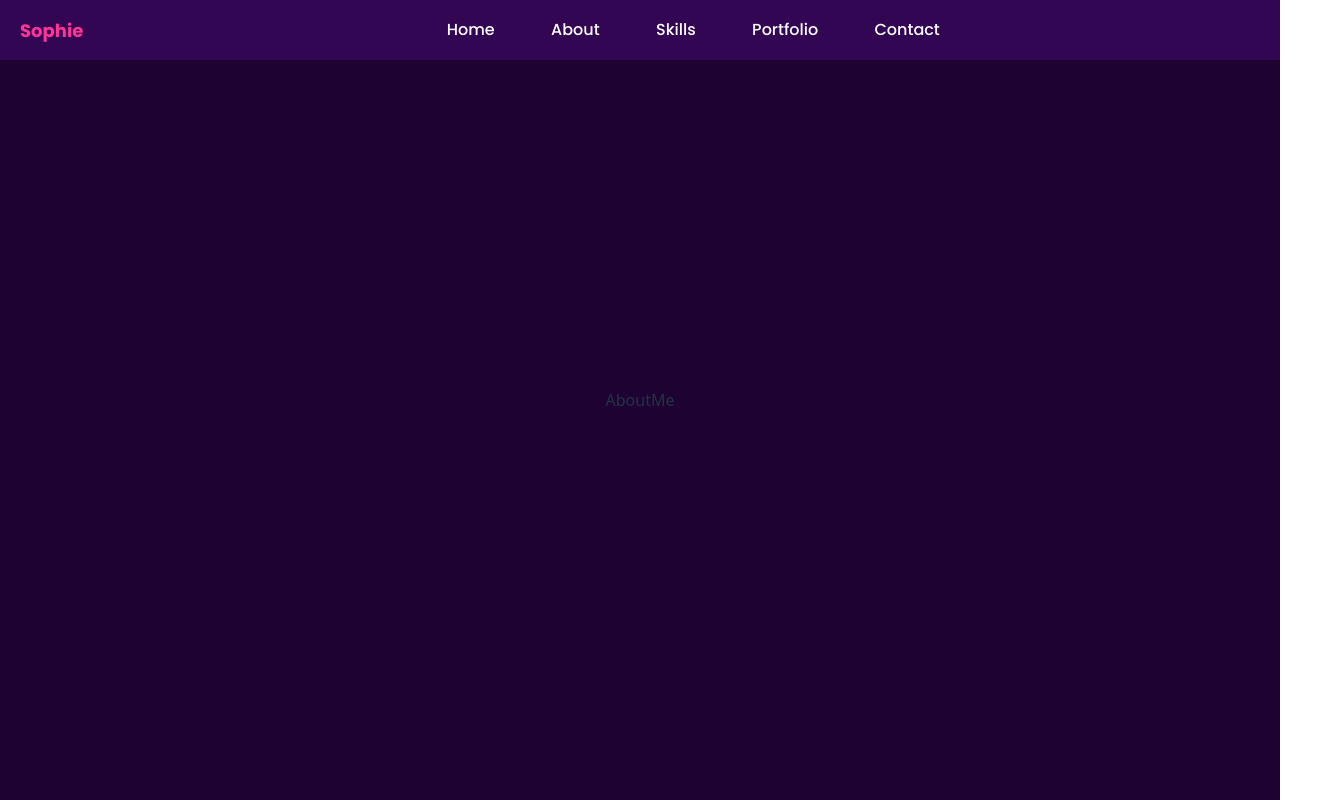
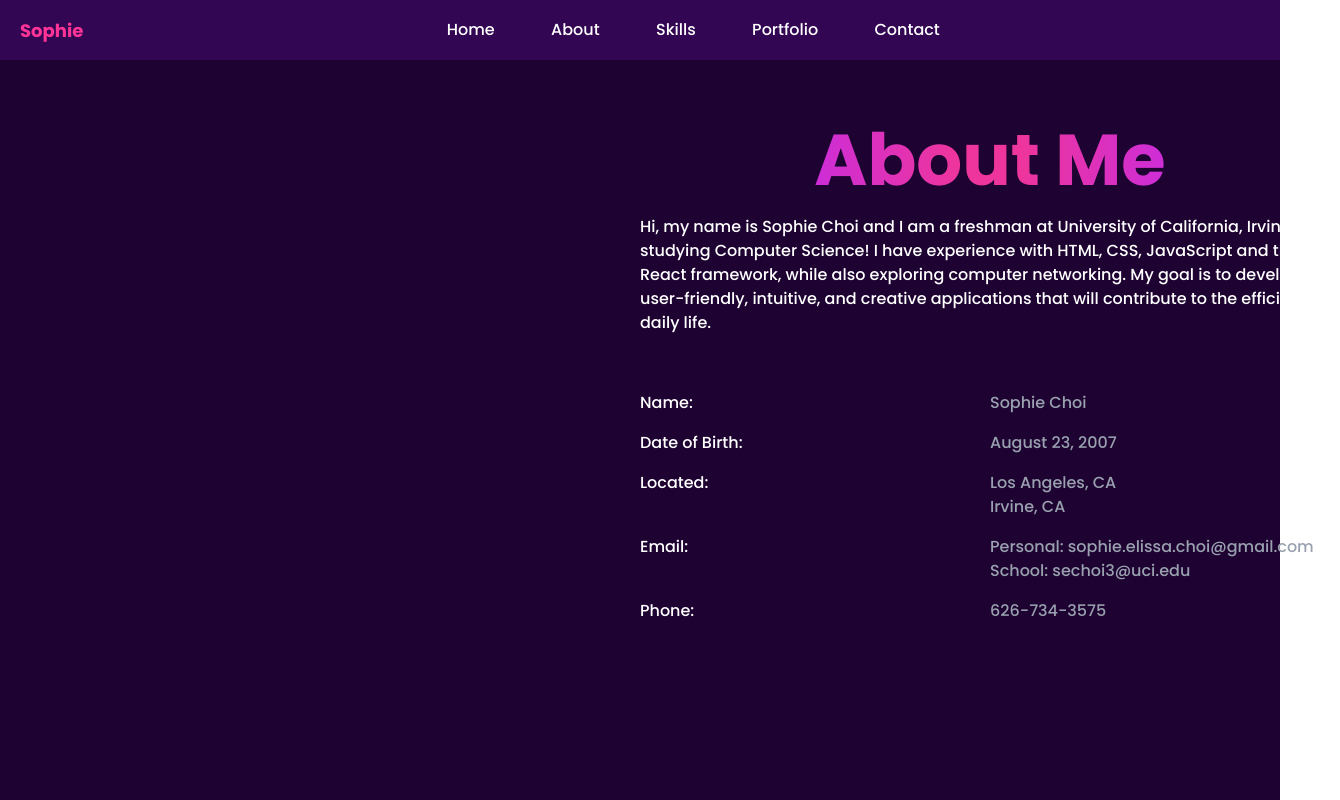
Before and after one commit to destructivebasket/sophies-personal-portfolio, a React (Vite) app in the folder sophies-personal-portfolio/: page /sophies-personal-portfolio/aboutme in a window 1280 px wide. Shown: the whole page, 1340 px wide, since content can reach past the window. Built offline with nearby package versions, Linux system fonts and the light colour scheme.

Commit message:
about me almost done

```diff
--- a/sophies-personal-portfolio/src/Components/AboutMe/AboutMe.css
+++ b/sophies-personal-portfolio/src/Components/AboutMe/AboutMe.css
@@ -0,0 +1,34 @@
+@import "tailwindcss";
+
+@font-face {
+  font-family: 'Poppins-Medium';
+  font-style: normal;
+  font-weight: 400;
+  font-display: block;
+  src: url(/Poppins-Medium.woff2) format('woff2');
+}
+
+@font-face {
+  font-family: 'Poppins-Bold';
+  font-style: normal;
+  font-weight: 400;
+  font-display: block;
+  src: url(/Poppins-Bold.woff2) format('woff2');
+}
+
+body {
+    @apply bg-[#1e0332FF];
+}
+
+p {
+    @apply font-[Poppins-Medium] text-white;
+}
+
+#about-me {
+    @apply font-bold text-transparent bg-clip-text font-[Poppins-Bold] text-[72px]
+    bg-[radial-gradient(circle,rgba(238,53,157,1)_10%,rgba(183,40,255,1)_77%)];
+}
+
+#about-me-paragraph {
+    @apply text-white text-left w-[700px];
+}
--- a/sophies-personal-portfolio/src/Components/AboutMe/AboutMe.jsx
+++ b/sophies-personal-portfolio/src/Components/AboutMe/AboutMe.jsx
@@ -1,11 +1,41 @@
 import React from 'react'
 import NavBar from '../NavBar/Navbar';
+import './AboutMe.css'
 
 const AboutMe = () => {
   return (
     <div>
       <NavBar/>
-      AboutMe
+
+      <div className = "flex flex-col absolute top-30 space-y-4 max-lg:-translate-x-30 max-sm:-translate-x-60">
+        <h1 id = "about-me"> About Me </h1>
+        <p id = "about-me-paragraph">
+          Hi, my name is Sophie Choi and I am a freshman at University of California, Irvine studying Computer Science! I have experience with HTML, CSS, JavaScript and the React framework, while also exploring computer networking. My goal is to develop user-friendly, intuitive, and creative applications that will contribute to the efficiency of daily life.
+        </p>
+        <div className = "mt-10 space-y-4">
+          <p className = "text-left grid grid-cols-2">
+            <span> Name: </span> <span className = "text-gray-400"> Sophie Choi </span>
+          </p>
+          <p className = "text-left grid grid-cols-2">
+            <span> Date of Birth: </span> <span className = "text-gray-400"> August 23, 2007 </span>
+          </p>
+          <p className = "text-left grid grid-cols-2">
+            <span> Located: </span> <span className = "text-gray-400"> Los Angeles, CA </span>
+            <br/>
+            <span className = "text-gray-400"> Irvine, CA </span>
+          </p>
+          <p className = "text-left grid grid-cols-2">
+            <span> Email: </span>
+            <span className = "text-gray-400"> Personal: sophie.elissa.choi@gmail.com </span>
+            <br/>
+            <span className = "text-gray-400"> School: sechoi3@uci.edu </span>
+          </p>
+          <p className = "text-left grid grid-cols-2">
+            <span> Phone: </span>
+            <span className = "text-gray-400"> 626-734-3575 </span>
+          </p>
+        </div>
+      </div>
     </div>
   )
 }
```
